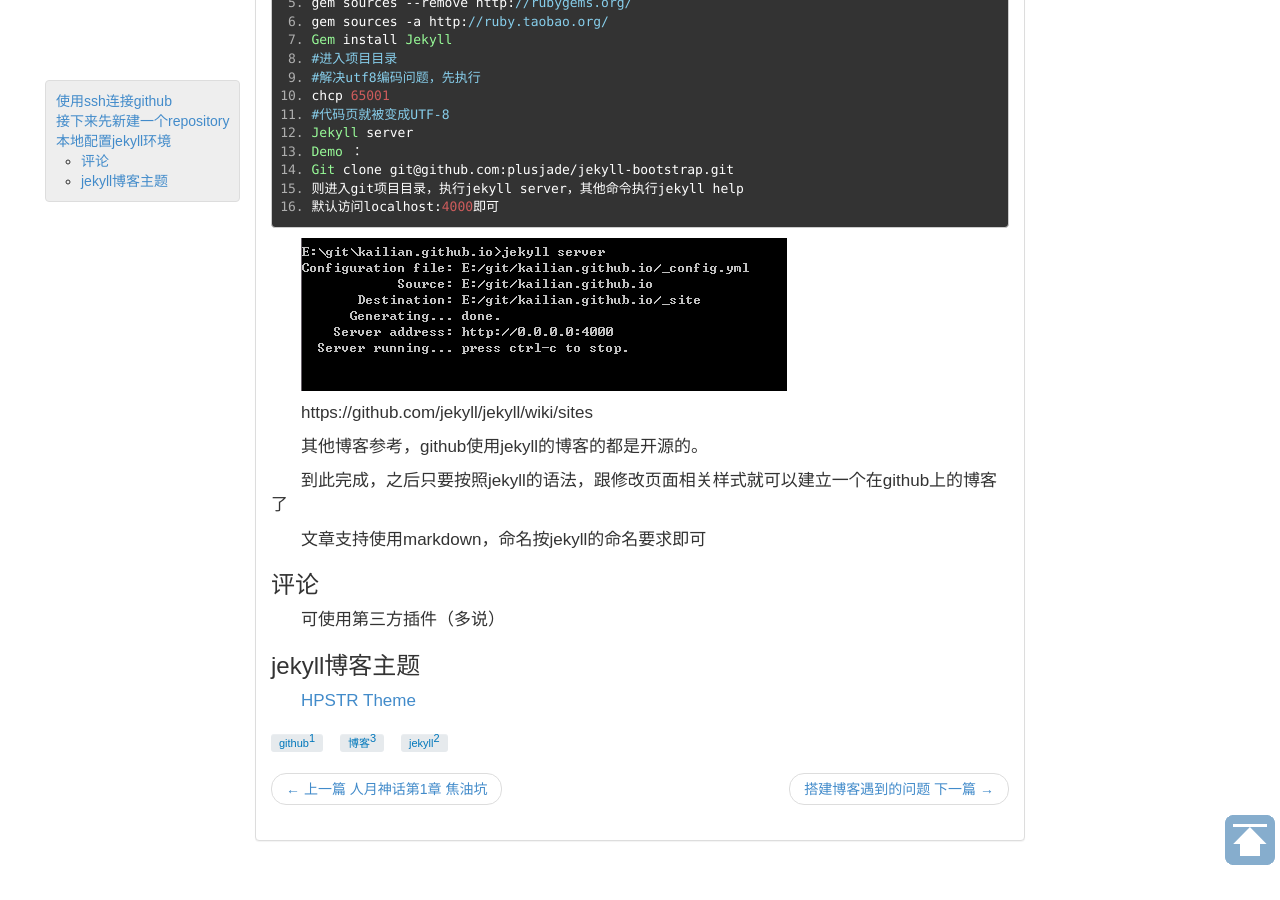
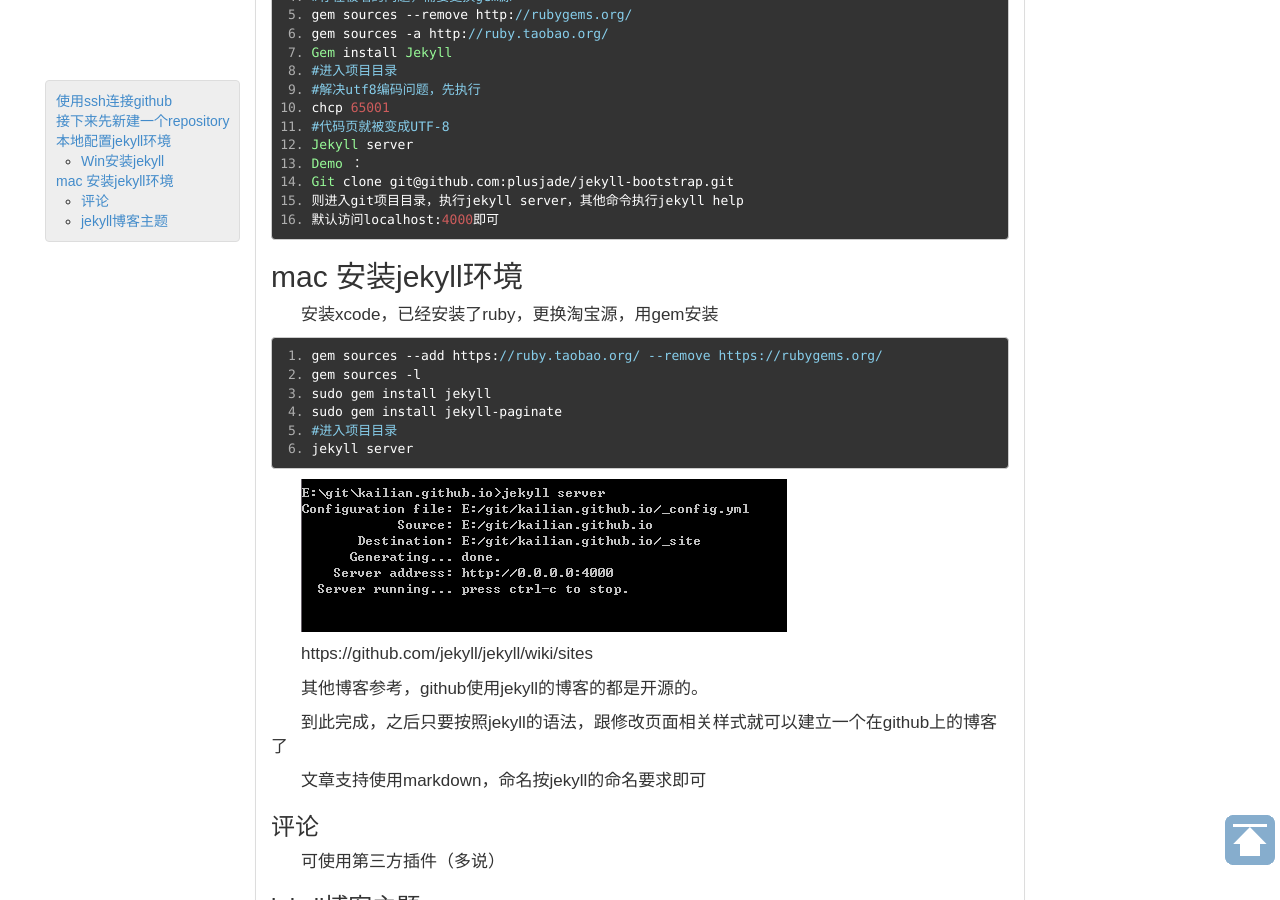
Before and after one commit to kailian/kailian.github.io, a Jekyll site: the page built from _posts/2014-08-06-github-blog.md, in a window 1280 px wide and 900 px high, scrolled down 1363 px. Built offline with Jekyll 4.4.1, drawn with Linux system fonts in a browser that asks for light colours; comment, search, counter and statistics services are not loaded.

Commit message:
【文章】博客搭建-增加mac环境

````diff
--- a/_posts/2014-08-06-github-blog.md
+++ b/_posts/2014-08-06-github-blog.md
@@ -56,7 +56,7 @@ Create repository
 ## 本地配置jekyll环境
 至于要生成博客，则需要jekyll，github支持的生成静态网页的工具
 
-Win安装jekyll
+### Win安装jekyll
 
 详情见http://jekyllrb.com/docs/installation/
 
@@ -87,6 +87,19 @@ http://rubyinstaller.org/downloads/上下载DevKit-tdm-32-4.5.2-20111229-1559-sf
 	则进入git项目目录，执行jekyll server，其他命令执行jekyll help
 	默认访问localhost:4000即可
 
+## mac 安装jekyll环境
+
+安装xcode，已经安装了ruby，更换淘宝源，用gem安装
+
+```
+gem sources --add https://ruby.taobao.org/ --remove https://rubygems.org/
+gem sources -l
+sudo gem install jekyll
+sudo gem install jekyll-paginate
+#进入项目目录
+jekyll server
+```
+
 ![Alt kailian.github.io](/images/kailian.png)
 
 https://github.com/jekyll/jekyll/wiki/sites
````
